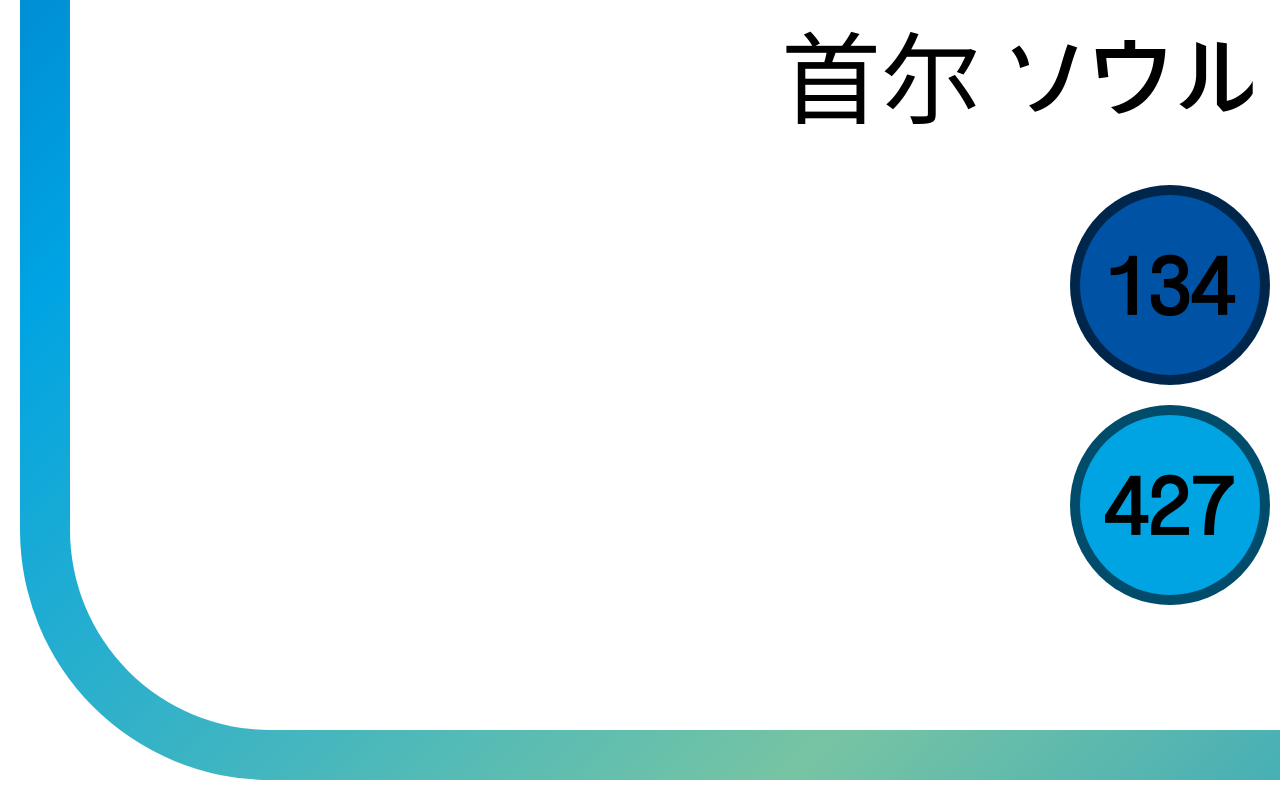
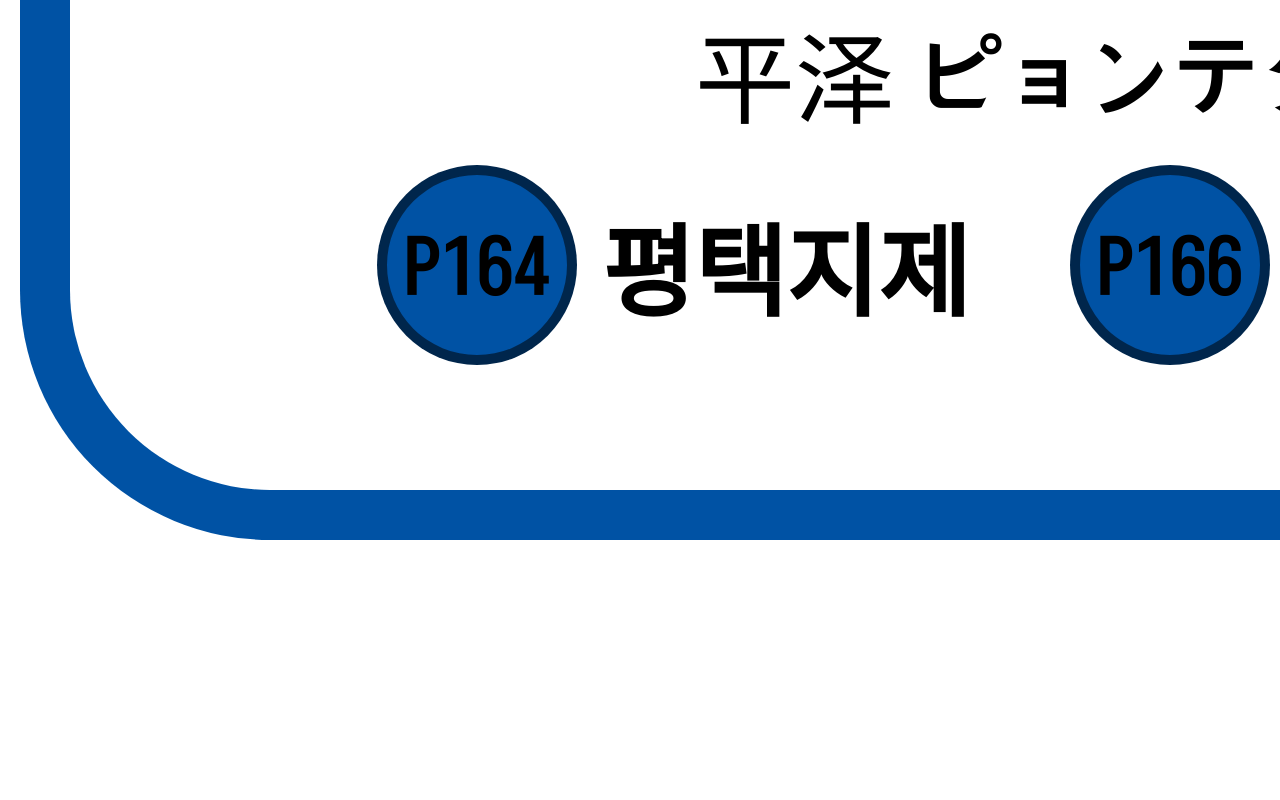
Before and after one commit to museekee/MetroImageGenerator, a React (Create React App) app: page /station in a window 1280 px wide. Shown: the part 935-1735 px from the top of the page. After the commit the page ends 1495 px from the top, so only its background shows below. Built offline with nearby package versions, Linux system fonts and the light colour scheme; a web font is replaced by a local one.

Commit message:
지선같은거도 이제 할 해줌 ㅋㅋ

```diff
--- a/src/components/layout/StationCard.tsx
+++ b/src/components/layout/StationCard.tsx
@@ -4,12 +4,11 @@ import lineColors_ from './../../data/lineColors.json'
 import stationCodes_ from './../../data/sortedStationCodes.json'
 import stations from './../../data/combinedStations.json'
 
-type StationOrPath = string | StationOrPath[];
 const lineColors: Record<string, string> = lineColors_
-const stationCodes: Record<string, StationOrPath[]> = stationCodes_
+//@ts-ignore
+const stationCodes: {[x: string]: [string[], string, string[]][]} = stationCodes_
 
 const StationCard = ({ station }: { station: ICombinedStation }) => {
-  //@ts-ignore
   const colors = station.lines.map(v => lineColors[v])
   const Card = styled.div`
     width: 2000px;
@@ -84,17 +83,56 @@ const StationCard = ({ station }: { station: ICombinedStation }) => {
 
       & > div {
         display: flex;
-        align-items: center;
         gap: 25px;
+        flex-direction: column;
+
+        & > div {
+          display: flex;
+          align-items: center;
+          gap: 25px;
 
         & > span {
           font-size: 100px;
           font-family: 'namsan';
           font-weight: bold;
         }
+       }
       }
     }
   `
+  const BlackStation = styled.div`
+    height: 200px;
+  `
+  function nearStations(before: boolean) {
+    return station.codes.map((v, i) => {
+      const line = station.lines[i]
+      const nowStationCode = stationCodes[line].filter(c => c[1] === v)[0]
+      const bsc = nowStationCode[0] // beforeStationCodes
+      const asc = nowStationCode[2] // afterStationCodes
+      return (
+        <div>
+          {
+            new Array(bsc.length <= asc.length ? asc.length : bsc.length).fill(1).map((_, idx) => // 그래도... 한 노선끼리는 높이가 맞아야지 (상하행 중 더 많은 역을 따라감.)
+              {
+                try {
+                  const stationCode = nowStationCode[before ? 0 : 2][idx]
+                  return (
+                    <div>
+                      <StationCircle line={line} stationCode={stationCode} />
+                      <span>{stations.filter(v => v.codes.includes(stationCode))[0].name_ko}</span>
+                    </div>
+                  )
+                }
+                catch (e) {
+                  return <BlackStation />
+                }
+              }
+            )
+          }
+        </div>
+      )
+    })
+  }
   return (
     <Card>
       <Lines>
@@ -120,91 +158,15 @@ const StationCard = ({ station }: { station: ICombinedStation }) => {
         </StationNames>
         <NearStations>
           <div>
-            {station.codes.map((v, i) => {
-              const line = station.lines[i]
-              const nowStationIdx = findStationIndex(stationCodes[line], v)
-              if (!nowStationIdx) return <div></div>
-              const lastNowStationIdx = nowStationIdx[nowStationIdx.length-1]
-              let result: StationOrPath | StationOrPath[] = stationCodes[line]
-              for (let i = 0; i < nowStationIdx.length; i++) {
-                result = result[nowStationIdx[i]]
-              }
-
-              let beforeStationCode: string | undefined;
-              if (lastNowStationIdx-1 < 0 && nowStationIdx.length === 1) return <div></div> // 전 역 없음
-              if (lastNowStationIdx-1 >= 0) { // 일단 전게 있음
-                nowStationIdx[nowStationIdx.length-1]--
-                let result: StationOrPath | StationOrPath[] = stationCodes[line]
-                for (let i = 0; i < nowStationIdx.length; i++) {
-                  result = result[nowStationIdx[i]]
-                }
-                if (typeof result === 'string')
-                  beforeStationCode = result
-              }
-              if (beforeStationCode === undefined) return <div></div> // 전 역 없음
-              else return (
-                <div>
-                  <StationCircle line={line} stationCode={beforeStationCode} />
-                  <span>{stations.filter(v => v.codes.includes(beforeStationCode))[0].name_ko}</span>
-                </div>
-              )
-            })}
+            {nearStations(true)}
           </div>
           <div>
-            {station.codes.map((v, i) => {
-              const line = station.lines[i]
-              const nowStationIdx = findStationIndex(stationCodes[line], v)
-              if (!nowStationIdx) return <div></div>
-
-              nowStationIdx[nowStationIdx.length-1]++
-              let afterStationCode: string | undefined
-              let result: StationOrPath | StationOrPath[] = stationCodes[line]
-              for (let i = 0; i < nowStationIdx.length; i++) {
-                result = result[nowStationIdx[i]]
-              }
-              if (typeof result === 'string') afterStationCode = result
-              else if (typeof result === 'object')
-              if (afterStationCode === undefined) return <div></div>
-              else return (
-                <div>
-                  <StationCircle line={line} stationCode={afterStationCode} />
-                  <span>{stations.filter(v => v.codes.includes(afterStationCode))[0].name_ko}</span>
-                </div>
-              )
-            })}
-            <div>
-              <StationCircle line='1호선' stationCode='134' />
-              <span>남영</span>
-            </div>
-            <div>
-              <StationCircle line='4호선' stationCode='427' />
-              <span>숙대입구</span>
-            </div>
+            {nearStations(false)}
           </div>
         </NearStations>
       </Content>
     </Card>
   )
-}
-
-function findStationIndex(data: StationOrPath[], target: string, path: number[] = []): number[] | null {
-  for (let i = 0; i < data.length; i++) {
-    const current = data[i];
-    if (typeof current === 'string') {
-      // 현재 요소가 문자열이고, 찾고자 하는 역 이름과 일치하는 경우
-      if (current === target) {
-        return [...path, i]; // 현재까지의 경로에 현재 인덱스를 추가하여 반환
-      }
-    } else {
-      // 현재 요소가 배열인 경우, 재귀적으로 탐색
-      const result = findStationIndex(current, target, [...path, i]);
-      if (result) {
-        return result; // 찾고자 하는 역을 찾은 경우, 그 경로를 반환
-      }
-    }
-  }
-  // 찾고자 하는 역을 찾지 못한 경우
-  return null;
 }
 
 const StationCircle = ({ line, stationCode }: {line: string, stationCode: string}) => {
@@ -214,7 +176,7 @@ const StationCircle = ({ line, stationCode }: {line: string, stationCode: string
     height: 200px;
     background-color: ${lineColors[line]};
     border: 10px solid #00000088;
-    font-size: 75px;
+    font-size: ${stationCode.length > 4 ? 60 : 75}px;
     align-items: center;
     justify-content: center;
     border-radius: 50%;
--- a/src/components/pages/Station.tsx
+++ b/src/components/pages/Station.tsx
@@ -6,7 +6,7 @@ import stations from './../../data/combinedStations.json'
 const Station = () => {
   return (
     <main>
-      <StationCard station={stations[1]} />
+      <StationCard station={stations[50]} />
     </main>
   )
 }
--- a/src/data/sortedStationCodes.json
+++ b/src/data/sortedStationCodes.json
@@ -64,7 +64,7 @@
     [["157"], "158", ["159"]],
     [["158"], "159", ["160"]],
     [["159"], "160", ["161"]],
-    [["160"], "161",[]],
+    [["160"], "161", []],
     [["141"], "P142", ["P143"]],
     [["P142"], "P143", ["P144"]],
     [["P143"], "P144", ["P144-1", "P145"]],
```
